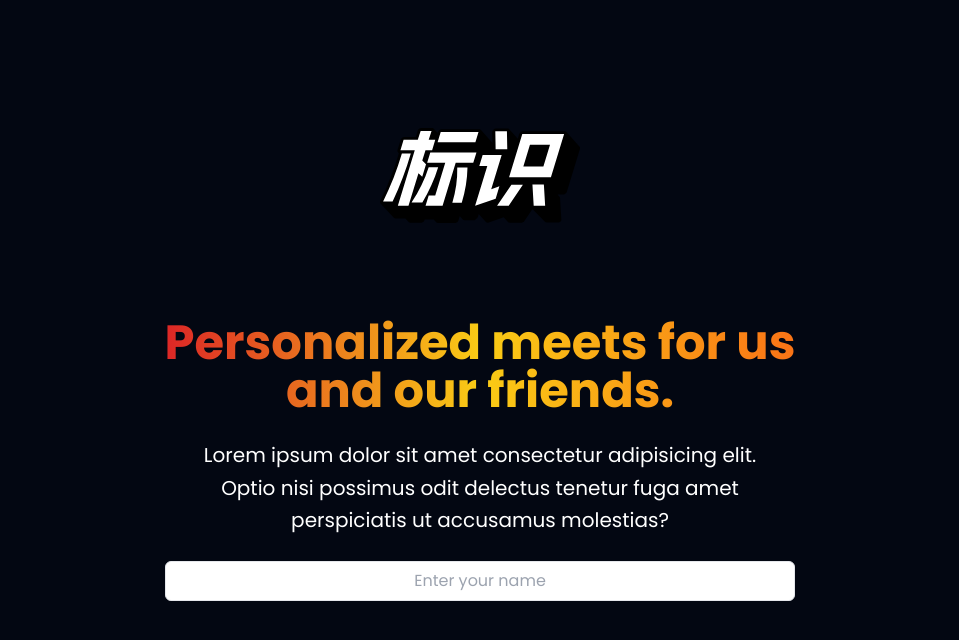
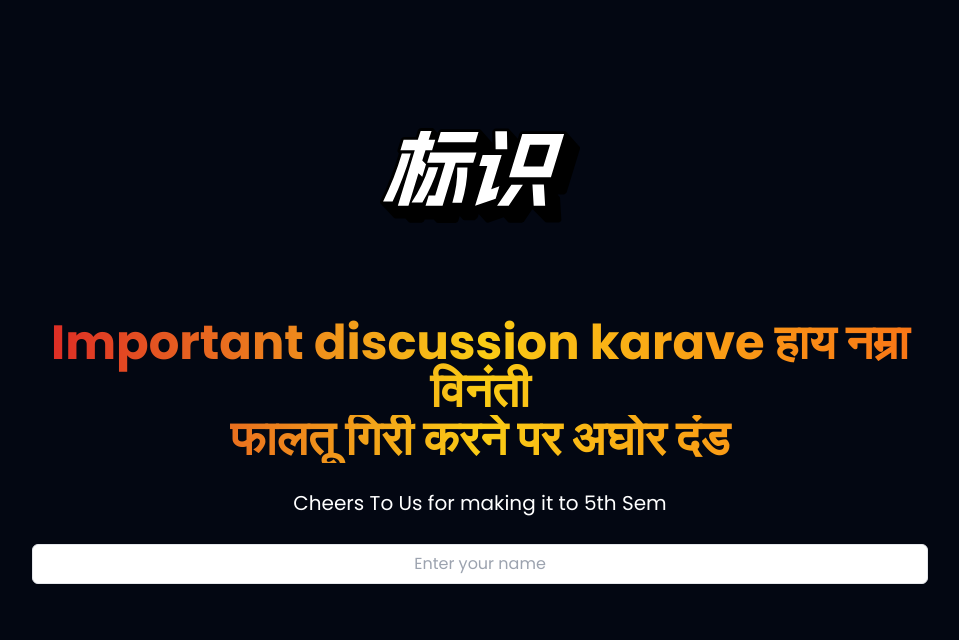
Before and after one commit to MADEYE42/Sasbha, a Next.js app in the folder sabha/: page / in a window 1280 px wide. Shown: the top 640 px of the page, without its empty margins (160-1119 px from the left). Built offline with nearby package versions, Linux system fonts and the light colour scheme.

Commit message:
Update page.tsx

```diff
--- a/sabha/app/page.tsx
+++ b/sabha/app/page.tsx
@@ -18,15 +18,13 @@ export default function Home() {
           <Image src="/logo.svg" alt="logo" width={200} height={200} />
           <div className="mx-auto max-w-4xl text-center ">
             <h1 className="bg-gradient-to-r from-red-600 via-yellow-400 to-orange-500 bg-clip-text text-transparent text-5xl font-bold">
-              Personalized meets for us
+             Important discussion karave हाय नम्रा विनंती
             </h1>
             <h1 className="bg-gradient-to-r from-red-600 via-yellow-400 to-orange-500 bg-clip-text text-transparent text-5xl font-bold">
-              and our friends.
+            फालतू गिरी करने पर अघोर दंड
             </h1>
             <p className="mx-auto mt-6 max-w-xl sm:text-xl/relaxed">
-              Lorem ipsum dolor sit amet consectetur adipisicing elit. Optio
-              nisi possimus odit delectus tenetur fuga amet perspiciatis ut
-              accusamus molestias?
+              Cheers To Us for making it to 5th Sem
             </p>
             <div className="flex items-center justify-center gap-4 mt-6 ">
               <input
```
